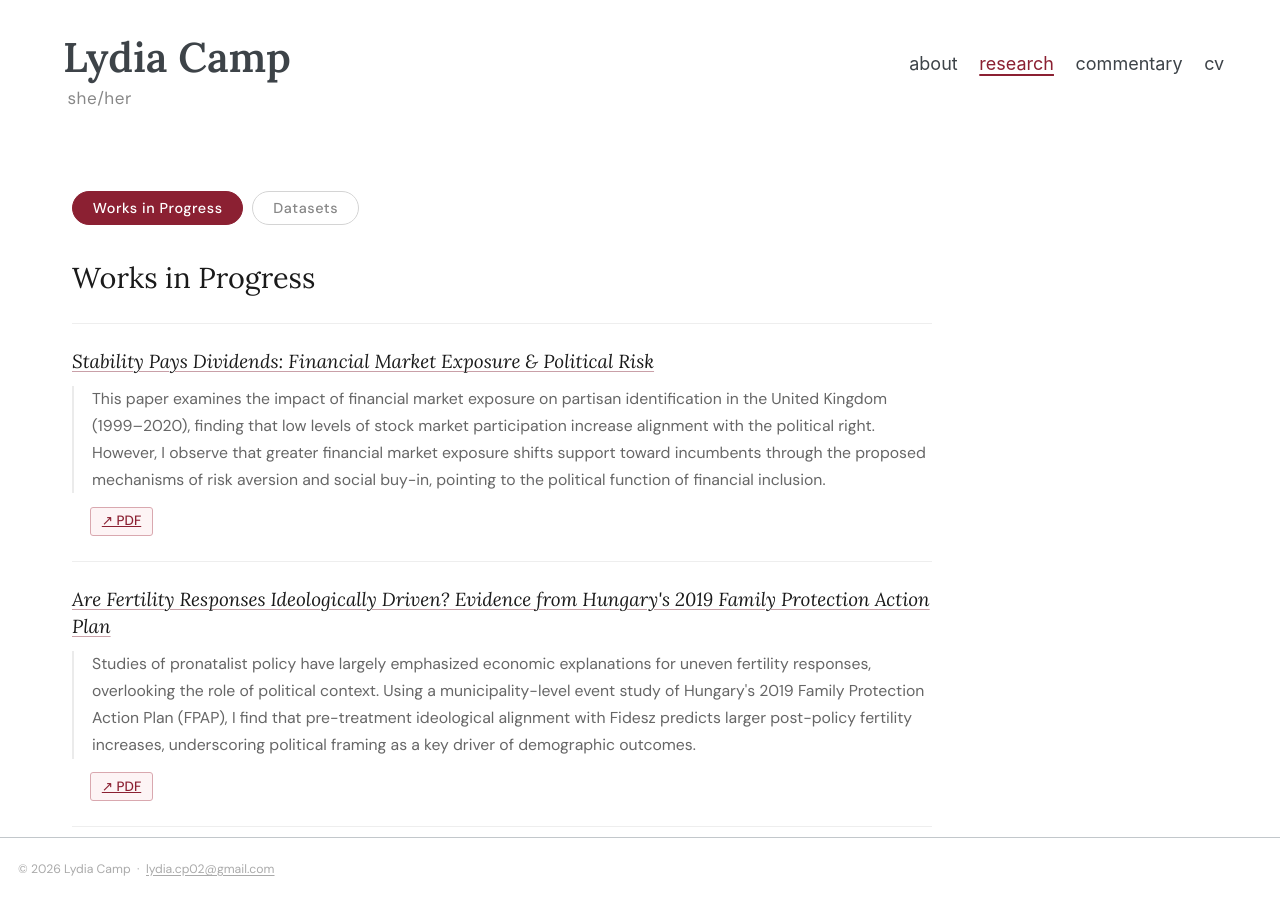
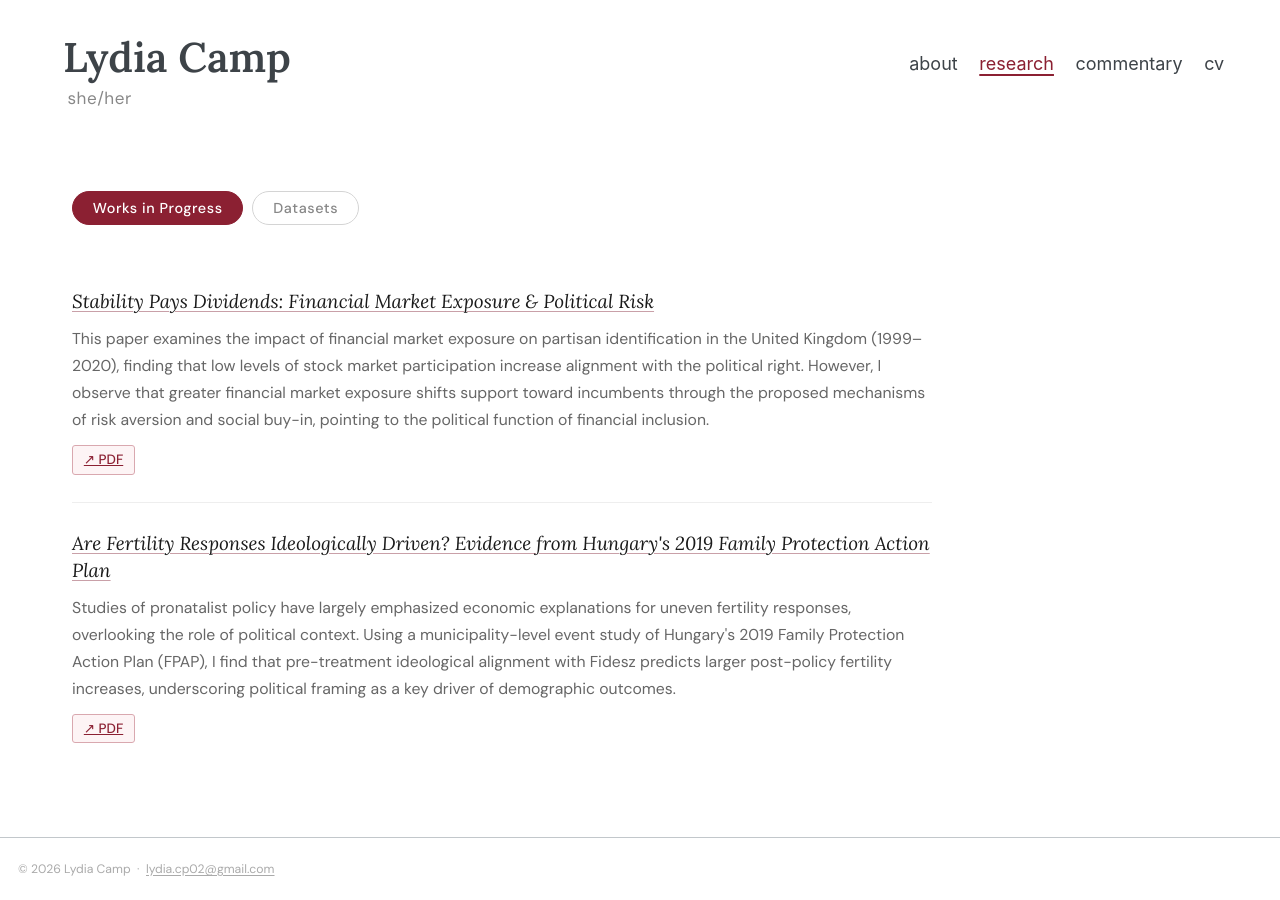
Before and after one commit to lydiagcamp/lydiagcamp.github.io, a Jekyll site: the page built from _pages/publications.html, in a window 1280 px wide and 900 px high. Built offline with Jekyll 4.4.1, drawn with Linux system fonts in a browser that asks for light colours.

Commit message:
Simplify research page: remove abstract rules, reduce borders, drop redundant section title
Co-Authored-By: Claude Sonnet 4.6 <noreply@anthropic.com>

```diff
--- a/_pages/publications.html
+++ b/_pages/publications.html
@@ -82,23 +82,12 @@ redirect_from:
     display: block;
   }
 
-  /* ── Section heading inside panel ── */
-  .rp-section-title {
-    font-family: 'Lora', serif;
-    font-size: 1.6rem;
-    font-weight: 400;
-    color: #1a1a1a;
-    margin: 0 0 1.5rem 0;
-    line-height: 1.2;
+  /* ── Paper item — only divider between items, no top border ── */
+  .rp-item {
+    padding: 1.5rem 0;
   }
 
-  /* ── Paper item ── */
-  .rp-item {
-    padding: 1.35rem 0;
-    border-bottom: 1px solid #eeeeee;
-  }
-
-  .rp-item:first-of-type {
+  .rp-item + .rp-item {
     border-top: 1px solid #eeeeee;
   }
 
@@ -127,15 +116,13 @@ redirect_from:
     text-decoration-color: #8b2032;
   }
 
-  /* ── Abstract block: indented with faint left rule ── */
+  /* ── Abstract — no indent, no left rule, just slightly muted ── */
   .rp-abstract,
   .rp-desc {
     font-size: 0.875rem;
     color: #666;
     line-height: 1.7;
     margin: 0;
-    padding-left: 1rem;
-    border-left: 2px solid #ebebeb;
   }
 
   /* ── Links row ── */
@@ -143,8 +130,7 @@ redirect_from:
     display: flex;
     gap: 0.5rem;
     flex-wrap: wrap;
-    margin-top: 0.75rem;
-    padding-left: 1rem;
+    margin-top: 0.65rem;
   }
 
   .rp-link {
@@ -212,8 +198,6 @@ redirect_from:
 
   <!-- Works in Progress panel -->
   <div class="rp-panel active" id="rp-wip">
-    <h2 class="rp-section-title">Works in Progress</h2>
-
     <div class="rp-item">
       <p class="rp-title">
         <a href="/files/writingsamplenov.pdf" target="_blank">Stability Pays Dividends: Financial Market Exposure &amp; Political Risk</a>
@@ -237,8 +221,6 @@ redirect_from:
 
   <!-- Datasets panel -->
   <div class="rp-panel" id="rp-data">
-    <h2 class="rp-section-title">Datasets</h2>
-
     <div class="rp-item">
       <p class="rp-title">
         <a href="https://github.com/lydiagcamp/esop_us_map" target="_blank">ESOPs in the United States (2000–2024)</a>
```
